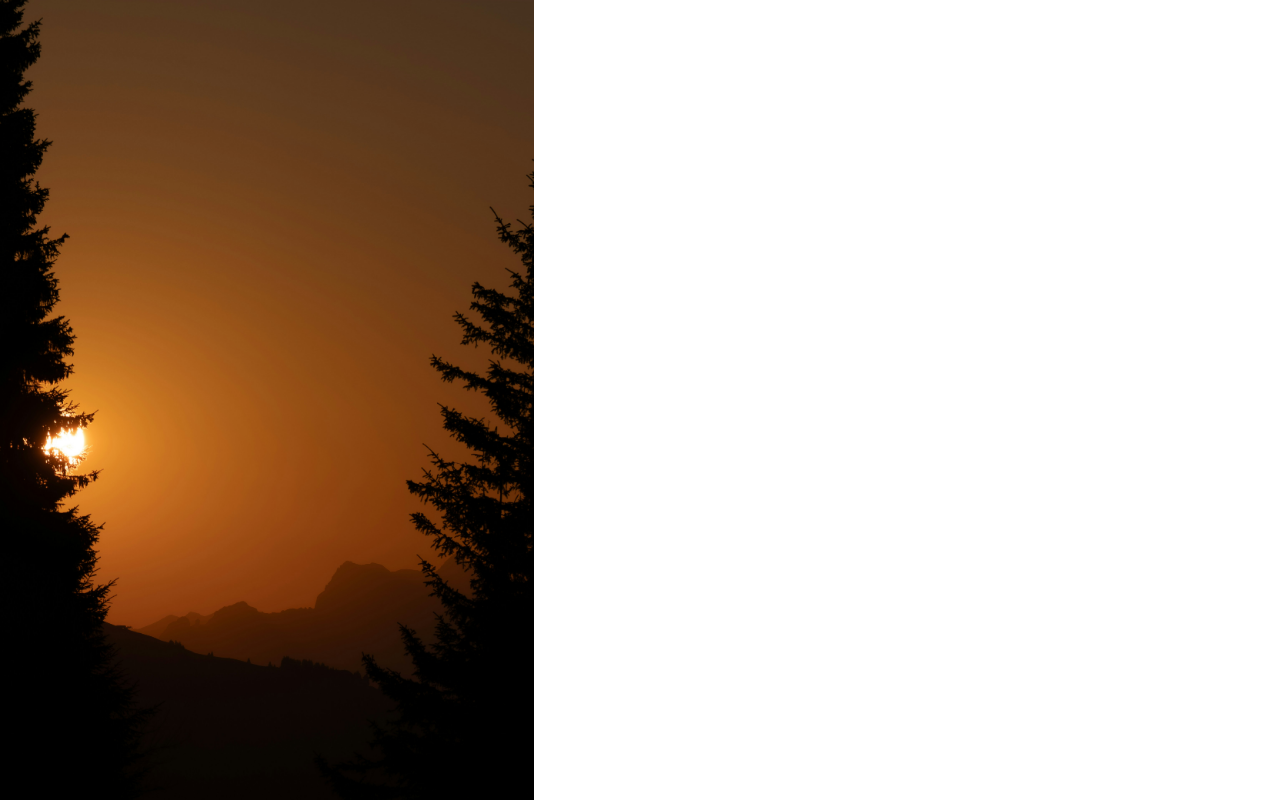
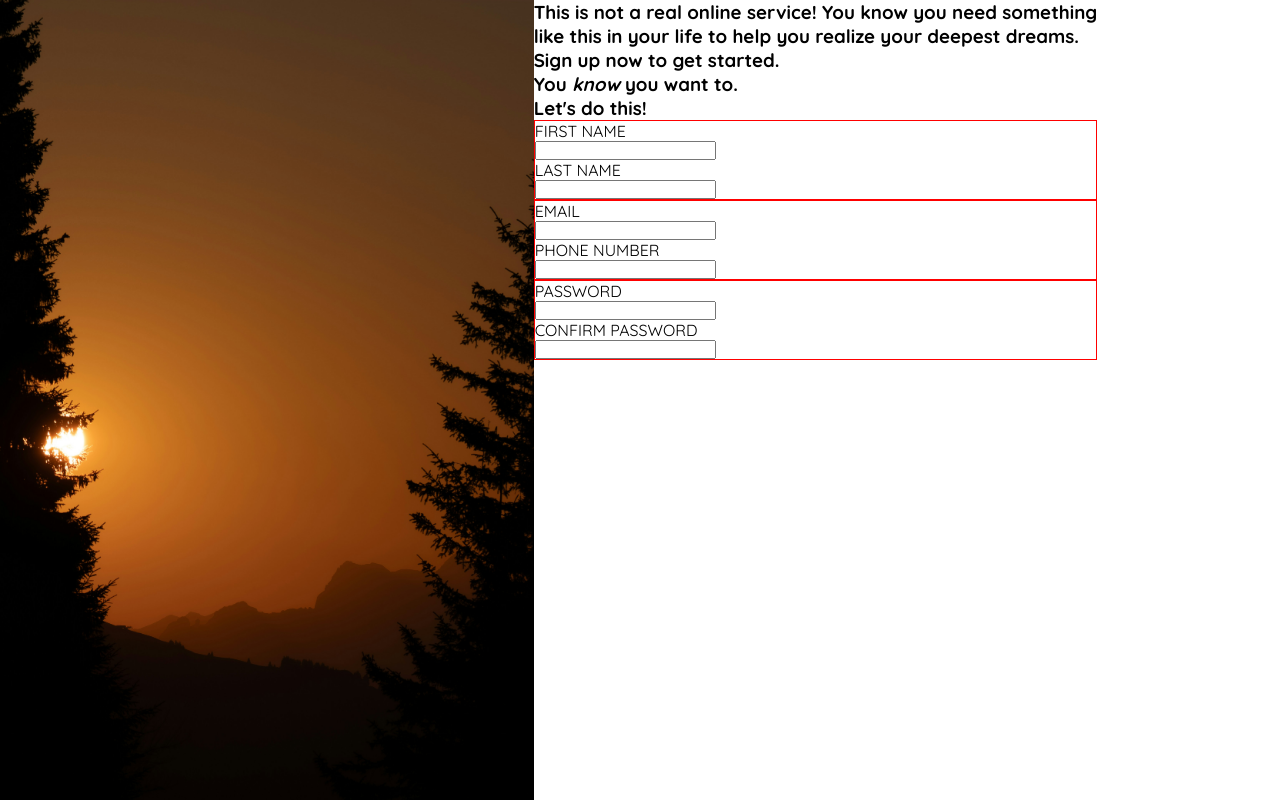
Before and after one commit to ShurjeelCS/sign-up-form, a plain HTML site: page index.html in a window 1280 px wide. Drawn offline with Linux system fonts and the light colour scheme.

Commit message:
added form inputs

```diff
--- a/index.html
+++ b/index.html
@@ -11,7 +11,40 @@
         <img src="background.jpg" alt="">
     </div>
     <div class="container">
+        <div class="card">
+            <h3>This is not a real online service! You know you need something <br>
+                like this in your life to help you realize your deepest dreams.
+                <br>Sign up now to get started.
+            </h3>
+            <h3>You <em>know</em> you want to.</h3>
+            <h3>Let's do this!</h3>
 
+            <form action="">
+                <div>
+                    <label for="firstname">FIRST NAME</label>
+                    <input type="text" id="firstname" name="firstname">
+
+                    <label for="lastname">LAST NAME</label>
+                    <input type="text" id="lastname" name="lastname">
+
+
+                </div>
+
+                <div>
+                    <label for="email">EMAIL</label>
+                <input type="email" name="email" id="email">
+                <label for="number">PHONE NUMBER</label>
+                <input type="number" name="number" id="number">
+                </div>
+                <div>
+                    <label for="password">PASSWORD</label>
+                <input type="password" name="password" id="password">
+                <label for="rePassword">CONFIRM PASSWORD</label>
+                <input type="password" name="rePassword" id="rePassword">
+                </div>
+
+            </form>
+        </div>
     </div>
 </body>
 </html>
--- a/styles.css
+++ b/styles.css
@@ -17,6 +17,19 @@ body {
   display: flex;
 }
 
+form {
+    display: flex;
+    flex-direction: column;
+}
+
+form div {
+    border:1px solid red;
+}
+
+label, input {
+    display: block;
+}
+
 .left {
     /* border: 3px solid red; */
 }
```
